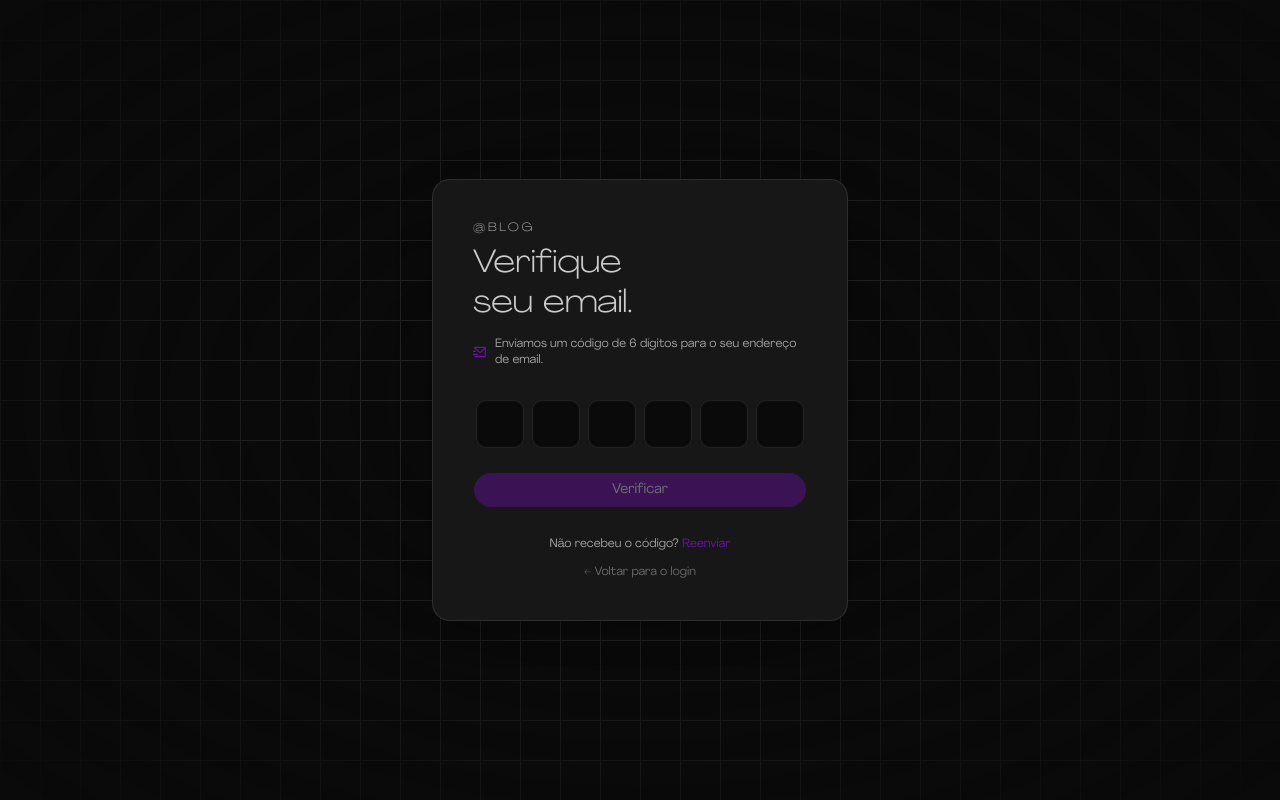
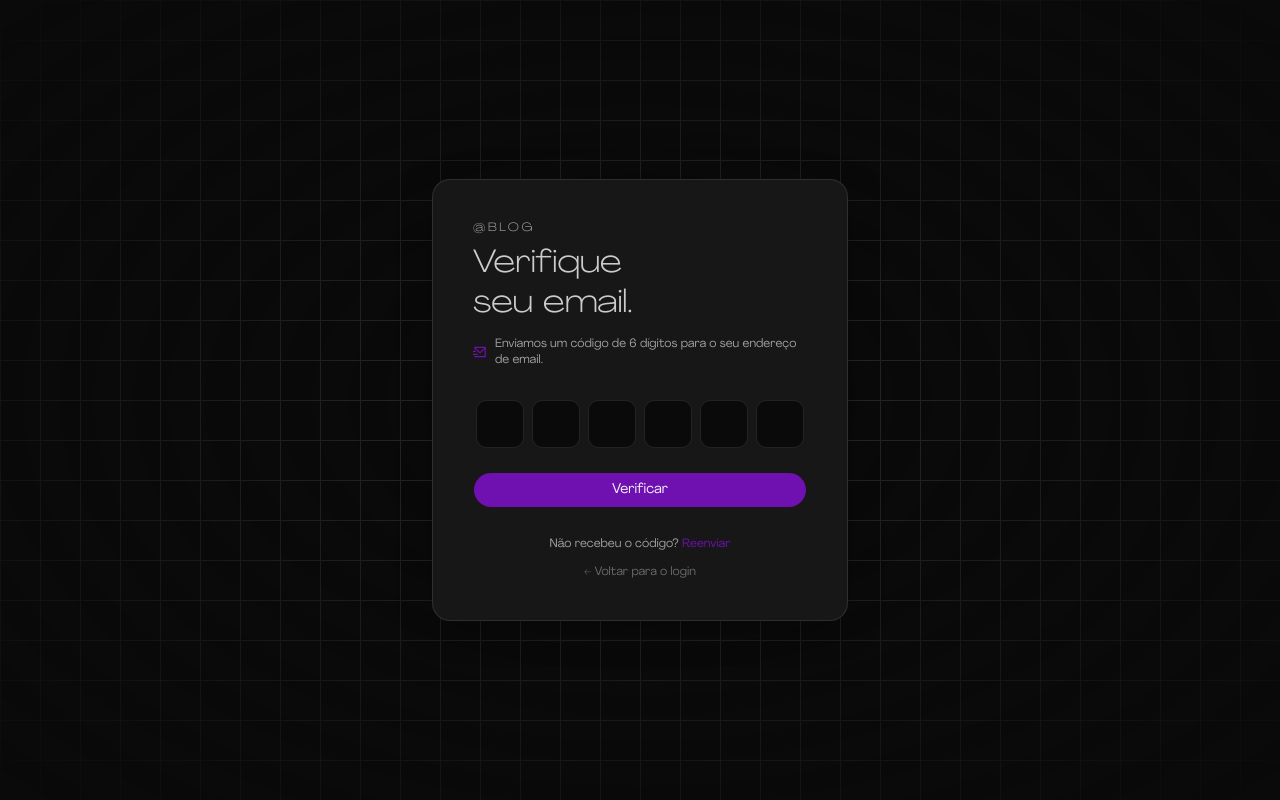
Before and after one commit to lucaspbertoncello/blog, a React (Vite) app in the folder blog-frontend/: page /verify-code in a window 1280 px wide. Built offline with nearby package versions, Linux system fonts and the light colour scheme; no server answers.

Commit message:
feat(auth): add verify-code feature with MVVM and form validation

```diff
--- /dev/null
+++ b/blog-frontend/src/domain/auth/hooks/useVerifyCode.ts
@@ -0,0 +1,21 @@
+import { useMutation } from "@tanstack/react-query";
+import { toast } from "sonner";
+import { getApiErrorMessage } from "@/shared/lib/apiError";
+import { verifyCode } from "../services/verifyCode";
+
+export function useVerifyCode() {
+  const methods = useMutation({
+    mutationKey: ["verifyCode"],
+    mutationFn: verifyCode,
+
+    onSuccess(data) {
+      toast.success(data.message);
+    },
+
+    onError(error) {
+      toast.error(getApiErrorMessage(error));
+    },
+  });
+
+  return methods;
+}
--- /dev/null
+++ b/blog-frontend/src/domain/auth/services/verifyCode.ts
@@ -0,0 +1,11 @@
+import { httpClient } from "@/shared/lib/httpClient";
+
+export async function verifyCode(params: VerifyCodeService.Params) {
+  const { data } = await httpClient.post<VerifyCodeService.Response>("/auth/confirm-code", params);
+  return data;
+}
+
+export namespace VerifyCodeService {
+  export type Params = { email: string; code: string };
+  export type Response = { message: string };
+}
--- /dev/null
+++ b/blog-frontend/src/features/auth/verify-code/VerifyCodeModel.ts
@@ -0,0 +1,9 @@
+import { useResendCooldown } from "./hooks/useResendCooldown";
+import { useVerifyCodeForm } from "./hooks/useVerifyCodeForm";
+
+export function useVerifyCodeModel() {
+  const resendCooldown = useResendCooldown();
+  const verifyCodeForm = useVerifyCodeForm();
+
+  return { resendCooldown, verifyCodeForm };
+}
--- a/blog-frontend/src/features/auth/verify-code/VerifyCodeView.tsx
+++ b/blog-frontend/src/features/auth/verify-code/VerifyCodeView.tsx
@@ -1,25 +1,17 @@
-import { useState, useEffect } from "react"
 import { Link } from "@tanstack/react-router"
 import { RiMailSendLine } from "@remixicon/react"
 import { Button } from "@/shared/components/common/button"
 import { InputOTP, InputOTPGroup, InputOTPSlot } from "@/shared/components/common/input-otp"
 import { AnimateIn } from "@/shared/components/custom/AnimateIn"
+import { getFieldError } from "@/shared/lib/form"
+import type { useVerifyCodeModel } from "./VerifyCodeModel"
 
-const RESEND_COOLDOWN = 60
+export type VerifyCodeViewProps = ReturnType<typeof useVerifyCodeModel>
 
-export function VerifyCodeView() {
-  const [value, setValue] = useState("")
-  const [cooldown, setCooldown] = useState(0)
-
-  useEffect(() => {
-    if (cooldown <= 0) return
-    const timer = setTimeout(() => setCooldown((c) => c - 1), 1000)
-    return () => clearTimeout(timer)
-  }, [cooldown])
-
-  function handleResend() {
-    setCooldown(RESEND_COOLDOWN)
-  }
+export function VerifyCodeView(props: VerifyCodeViewProps) {
+  const { verifyCodeForm, resendCooldown } = props
+  const { form, isVerifying } = verifyCodeForm
+  const { cooldown, startCooldown } = resendCooldown
 
   return (
     <div className="rounded-2xl border border-border bg-card px-10 py-10 shadow-[0_8px_40px_-12px_oklch(0_0_0/0.5)]">
@@ -43,13 +35,22 @@ export function VerifyCodeView() {
         </p>
       </AnimateIn>
 
-          <form onSubmit={(e) => e.preventDefault()} className="space-y-6">
+      <form
+        onSubmit={(e) => {
+          e.preventDefault()
+          form.handleSubmit()
+        }}
+        className="space-y-6"
+      >
         <AnimateIn delay={220}>
+          <form.Field name="code">
+            {(field) => (
+              <div className="space-y-2">
                 <div className="flex justify-center">
                   <InputOTP
                     maxLength={6}
-                  value={value}
-                  onChange={setValue}
+                    value={field.state.value}
+                    onChange={field.handleChange}
                     containerClassName="gap-2"
                   >
                     <InputOTPGroup className="gap-2">
@@ -63,14 +64,18 @@ export function VerifyCodeView() {
                     </InputOTPGroup>
                   </InputOTP>
                 </div>
+                {field.state.meta.isTouched && field.state.meta.errors.length > 0 && (
+                  <p className="text-center text-xs text-destructive">
+                    {getFieldError(field.state.meta.errors[0])}
+                  </p>
+                )}
+              </div>
+            )}
+          </form.Field>
         </AnimateIn>
 
         <AnimateIn delay={320}>
-              <Button
-                type="submit"
-                disabled={value.length < 6}
-                className="w-full transition-opacity hover:opacity-90 active:opacity-80 disabled:cursor-not-allowed disabled:opacity-40"
-              >
+          <Button type="submit" isLoading={isVerifying} className="w-full transition-opacity">
             Verificar
           </Button>
         </AnimateIn>
@@ -86,7 +91,7 @@ export function VerifyCodeView() {
           ) : (
             <button
               type="button"
-                  onClick={handleResend}
+              onClick={startCooldown}
               className="text-primary transition-colors hover:text-primary/80"
             >
               Reenviar
--- /dev/null
+++ b/blog-frontend/src/features/auth/verify-code/VerifyCodeViewModel.tsx
@@ -0,0 +1,7 @@
+import { useVerifyCodeModel } from "./VerifyCodeModel";
+import { VerifyCodeView } from "./VerifyCodeView";
+
+export function VerifyCodeViewModel() {
+  const methods = useVerifyCodeModel();
+  return <VerifyCodeView {...methods} />;
+}
--- /dev/null
+++ b/blog-frontend/src/features/auth/verify-code/hooks/useResendCooldown.ts
@@ -0,0 +1,19 @@
+import { useState, useEffect } from "react";
+
+const RESEND_COOLDOWN = 60;
+
+export function useResendCooldown() {
+  const [cooldown, setCooldown] = useState(0);
+
+  useEffect(() => {
+    if (cooldown <= 0) return;
+    const timer = setTimeout(() => setCooldown((c) => c - 1), 1000);
+    return () => clearTimeout(timer);
+  }, [cooldown]);
+
+  function startCooldown() {
+    setCooldown(RESEND_COOLDOWN);
+  }
+
+  return { cooldown, startCooldown };
+}
--- /dev/null
+++ b/blog-frontend/src/features/auth/verify-code/hooks/useVerifyCodeForm.ts
@@ -0,0 +1,29 @@
+import { useForm } from "@tanstack/react-form";
+import { z } from "zod";
+import { useSearch } from "@tanstack/react-router";
+import { useVerifyCode } from "@/domain/auth/hooks/useVerifyCode";
+
+export const verifyCodeSchema = z.object({
+  email: z.string().email(),
+  code: z.string().length(6, "Código deve ter 6 dígitos"),
+});
+
+export function useVerifyCodeForm() {
+  const { email = "" } = useSearch({ strict: false }) as { email?: string };
+  const { mutate, isPending } = useVerifyCode();
+
+  const form = useForm({
+    defaultValues: {
+      email,
+      code: "",
+    },
+    validators: {
+      onChange: verifyCodeSchema,
+    },
+    onSubmit: ({ value }) => {
+      mutate(value);
+    },
+  });
+
+  return { form, isVerifying: isPending };
+}
--- a/blog-frontend/src/router.tsx
+++ b/blog-frontend/src/router.tsx
@@ -4,7 +4,7 @@ import { QueryClientProvider } from "@tanstack/react-query";
 import { AuthLayout } from "./shared/layouts/AuthLayout";
 import { SigninViewModel } from "./features/auth/signin/SigninViewModel";
 import { SignupViewModel } from "./features/auth/signup/SignupViewModel";
-import { VerifyCodeView } from "./features/auth/verify-code/VerifyCodeView";
+import { VerifyCodeViewModel } from "./features/auth/verify-code/VerifyCodeViewModel";
 import { queryClient } from "./shared/lib/queryClient";
 import { Toaster } from "./shared/components/common/sonner";
 
@@ -44,7 +44,7 @@ const signupRoute = createRoute({
 const verifyCodeRoute = createRoute({
   getParentRoute: () => authLayoutRoute,
   path: "/verify-code",
-  component: VerifyCodeView,
+  component: VerifyCodeViewModel,
 });
 
 const routeTree = rootRoute.addChildren([
```
Lines whose indentation alone changed are shown as unchanged.
